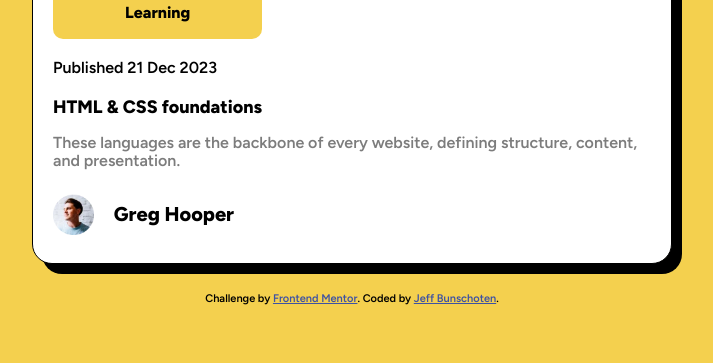
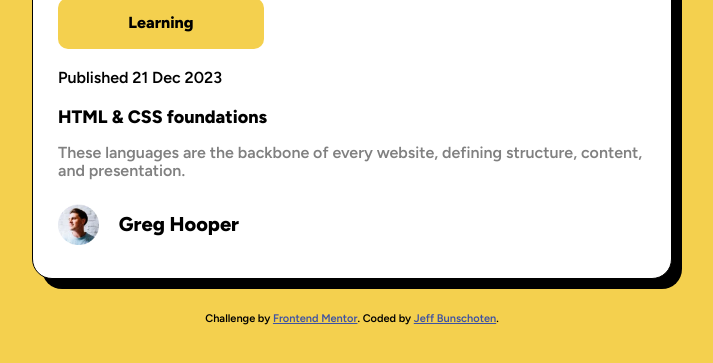
Before and after one commit to JeffreyBunschoten/blog-preview-card, a plain HTML site: page index.html in a window 1280 px wide. Shown: the part 383-746 px from the top of the page, without its empty margins (288-1001 px from the left). Drawn offline with Linux system fonts and the light colour scheme.

Commit message:
updated scss variables

```diff
--- a/scss/small.scss
+++ b/scss/small.scss
@@ -8,8 +8,6 @@ html {-webkit-text-size-adjust: 100%; -ms-text-size-adjust: 100%;}
     flex-wrap: wrap;
 }
 
-.column {border: dashed red 1px;}
-
 @for $i from 1 through 12 {
     $w:calc($i / 12) * 100%;
     .small-#{$i} {flex-basis: $w;}
@@ -18,9 +16,9 @@ html {-webkit-text-size-adjust: 100%; -ms-text-size-adjust: 100%;}
 body {
     display: flex;
     flex-direction: column;
-    background-color: hsl(47, 88%, 63%);
-    font-size: 16px;
-    font-family: 'Figtree', sans-serif;
+    background-color: $mybackground_outside;
+    font-size: $myFont_size;
+    font-family: $myFont_family;
     font-size: smaller;
 }
 
@@ -31,13 +29,13 @@ body {
     justify-content: center;
     flex-basis: 50%;
 
-    background-color: white;
+    background-color: $mybackground_inside;
     border: 1px solid black;
     border-radius: 20px;
 
     max-width: fit-content;
-    padding: 20px;
-    margin: 20px;
+    padding: 25px;
+    margin: 25px;
 
     box-shadow: 10px 10px 0px 0px #000000;
 }
@@ -49,7 +47,7 @@ body {
 }
 
 .tag {
-    background-color: hsl(47, 88%, 63%);
+    background-color: $mybackground_outside;
     min-width: 35%;
     text-align: center;
     margin: 10px 0px 10px 0px;
@@ -65,10 +63,10 @@ body {
         font-size: large;
         font-weight: 800;
         margin: 10px 0px 10px 0px;
-        color: black;
+        color: hsl(0, 0%, 0%);
     }
 
-    color: rgba(0, 0, 0, 0.514);
+    color: $contenttext_transparancy;
 }
 
 .author {
--- a/scss/styles.scss
+++ b/scss/styles.scss
@@ -1,9 +1,15 @@
+
+$mybackground_outside: hsl(47, 88%, 63%);
+$mybackground_inside: white;
+$myFont_family: 'Figtree', sans-serif;
+$myFont_size: 16px;
+$contenttext_transparancy: hsl(0, 0%, 50%);
+
 @import 'normalize.scss';
 @import 'small.scss';
 @import url('https://fonts.googleapis.com/css2?family=Figtree:wght@600;800&display=swap');
 
 
-
 @media only screen and (min-width: 375px) {
     @import 'big.scss';
 } /* endof media query*/
```
Also changed, not shown: css/styles.css, 1 other file.
